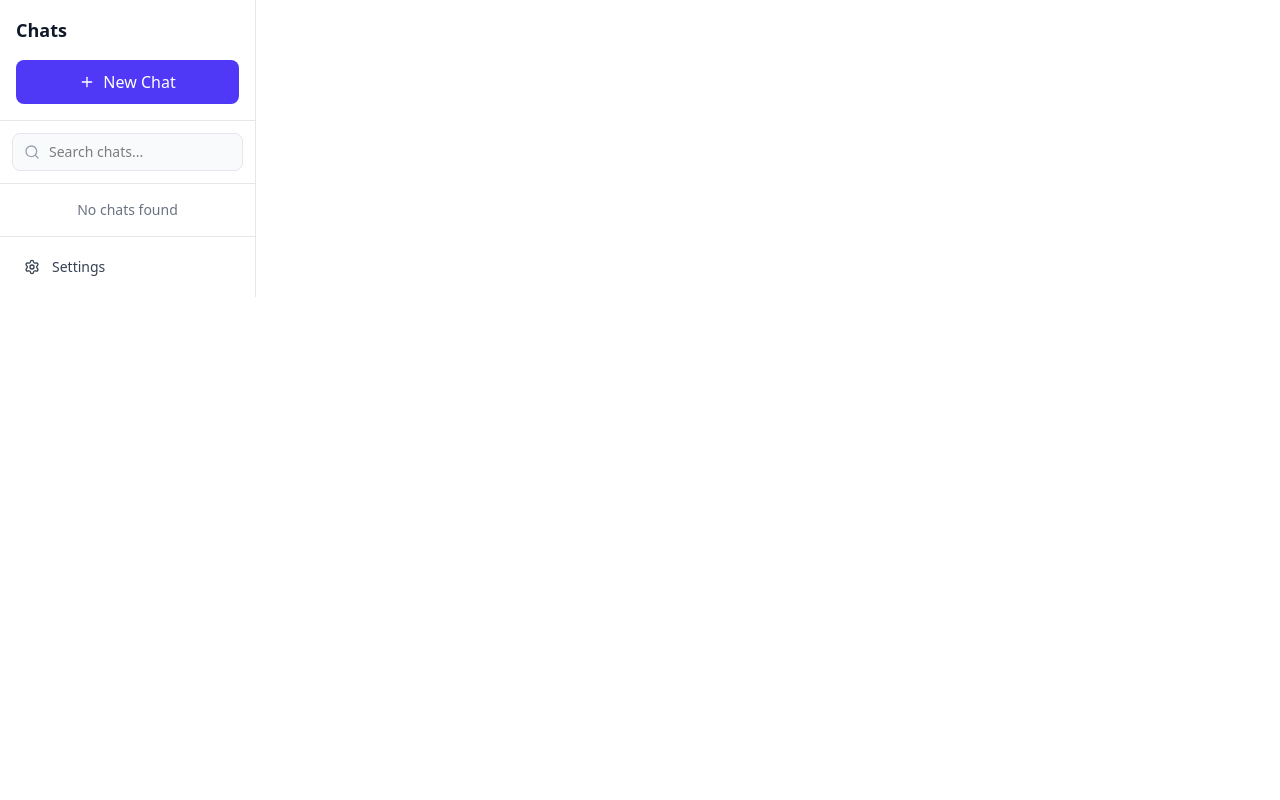
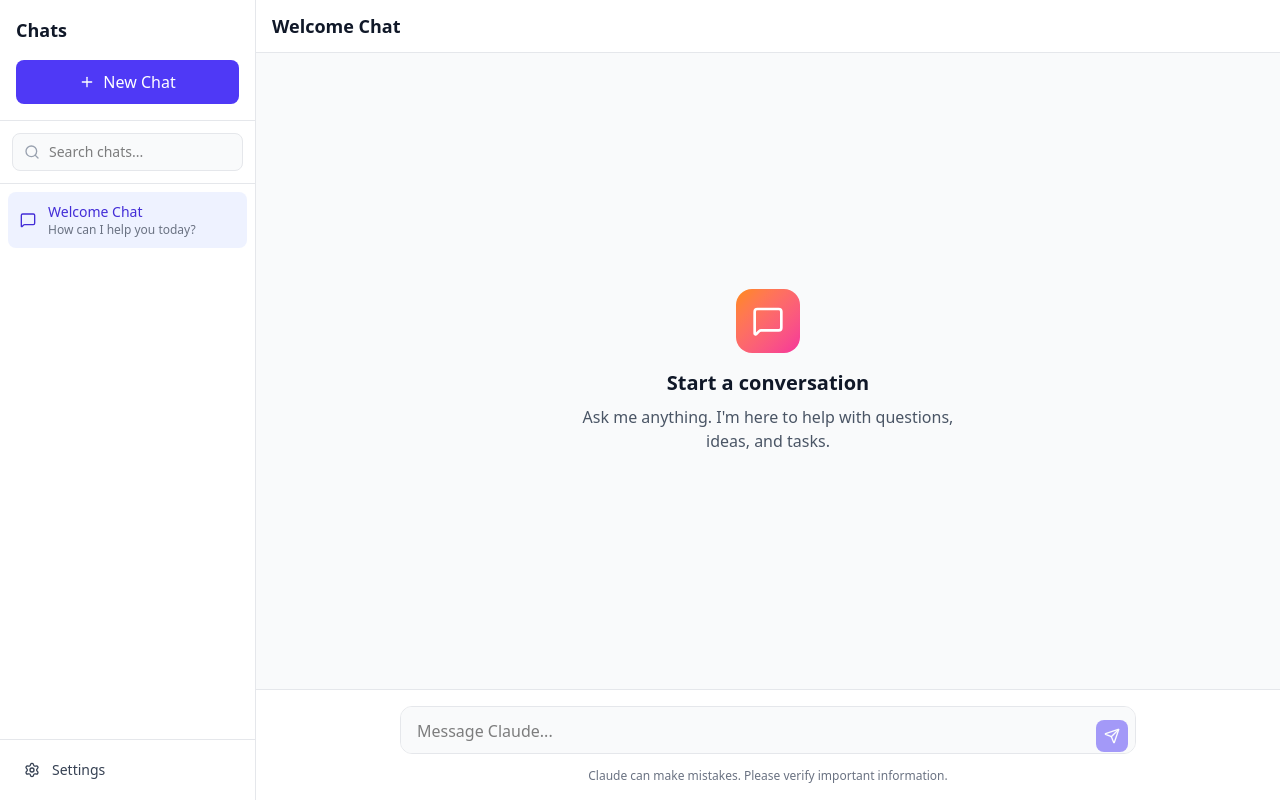
Before and after one commit to alonzojoe/unlimited-claude-ai, a React (Vite) app: page / in a window 1280 px wide. Built offline with nearby package versions, Linux system fonts and the light colour scheme.

Commit message:
merged components in App.tsx, create sample prompt to show a response.

```diff
--- a/src/App.tsx
+++ b/src/App.tsx
@@ -1,8 +1,125 @@
+import { useState } from "react";
+import ChatArea from "./components/ChatArea";
+import type { Chat, Message } from "./types";
+import { Menu } from "lucide-react";
 import Sidebar from "./components/Sidebar";
+
 const App = () => {
+  const [sidebarOpen, setSidebarOpen] = useState<boolean>(false);
+  const [chats, setChats] = useState<Chat[]>([
+    {
+      id: "1",
+      title: "Welcome Chat",
+      preview: "How can I help you today?",
+      messages: [],
+    },
+  ]);
+  const [currentChatId, setCurrentChatId] = useState<string>("1");
+  const [isLoading, setIsLoading] = useState<boolean>(false);
+
+  const currentChat = chats.find((chat) => chat.id === currentChatId);
+
+  const handleSendMessage = (content: string): void => {
+    const newMessage: Message = {
+      id: Date.now().toString(),
+      role: "user",
+      content,
+    };
+
+    setChats((prev) =>
+      prev.map((chat) =>
+        chat.id === currentChatId
+          ? {
+              ...chat,
+              messages: [...chat.messages, newMessage], // Changed from 'message' to 'messages'
+              preview: content.slice(0, 50),
+            }
+          : chat
+      )
+    );
+
+    // Simulate AI response
+    setIsLoading(true);
+    setTimeout(() => {
+      const aiMessage: Message = {
+        id: (Date.now() + 1).toString(),
+        role: "assistant",
+        content:
+          "I'm a demo UI. In a real application, this would be Claude's response to your message!",
+      };
+
+      setChats((prev) =>
+        prev.map((chat) =>
+          chat.id === currentChatId
+            ? { ...chat, messages: [...chat.messages, aiMessage] }
+            : chat
+        )
+      );
+      setIsLoading(false);
+    }, 1000);
+  };
+
+  const handleNewChat = (): void => {
+    const newChat: Chat = {
+      id: Date.now().toString(),
+      title: `Chat ${chats.length + 1}`,
+      preview: "New conversation",
+      messages: [],
+    };
+    setChats((prev) => [newChat, ...prev]);
+    setCurrentChatId(newChat.id);
+    setSidebarOpen(false);
+  };
+
+  const handleDeleteChat = (chatId: string): void => {
+    if (chats.length === 1) return;
+    setChats((prev) => prev.filter((chat) => chat.id !== chatId));
+    if (currentChatId === chatId) {
+      const remainingChat = chats.find((chat) => chat.id !== chatId);
+      if (remainingChat) {
+        setCurrentChatId(remainingChat.id);
+      }
+    }
+  };
+
   return (
-    <div className="max-w-7xl">
-      <Sidebar isOpen={false} chats={[]} />
+    <div className="flex h-screen bg-gray-50">
+      {/* Sidebar */}
+      <Sidebar
+        isOpen={sidebarOpen}
+        onClose={() => setSidebarOpen(false)}
+        chats={chats}
+        currentChatId={currentChatId}
+        onSelectChat={(id: string) => {
+          setCurrentChatId(id);
+          setSidebarOpen(false);
+        }}
+        onNewChat={handleNewChat}
+        onDeleteChat={handleDeleteChat}
+      />
+
+      {/* Main Chat Area */}
+      <div className="flex-1 flex flex-col min-w-0">
+        {/* Header */}
+        <header className="bg-white border-b border-gray-200 px-4 py-3 flex items-center gap-3">
+          <button
+            onClick={() => setSidebarOpen(true)}
+            className="lg:hidden p-2 hover:bg-gray-100 rounded-lg"
+          >
+            <Menu className="w-5 h-5" />
+          </button>
+          <h1 className="text-lg font-semibold text-gray-900">
+            {currentChat?.title || "Claude"}
+          </h1>
+        </header>
+
+        {/* Chat */}
+        <ChatArea
+          messages={currentChat?.messages || []}
+          onSendMessage={handleSendMessage}
+          isLoading={isLoading}
+        />
+      </div>
     </div>
   );
 };
--- a/src/components/ChatArea.tsx
+++ b/src/components/ChatArea.tsx
@@ -16,6 +16,7 @@ const ChatArea = ({ messages, onSendMessage, isLoading }: ChatAreaProps) => {
   useEffect(() => {
     messagesEndRef.current?.scrollIntoView({ behavior: "smooth" });
   }, [messages]);
+
   return (
     <div className="flex flex-col h-full">
       {/* Messages */}
@@ -23,7 +24,7 @@ const ChatArea = ({ messages, onSendMessage, isLoading }: ChatAreaProps) => {
         {messages.length === 0 ? (
           <div className="h-full flex items-center justify-center">
             <div className="text-center max-w-md px-4">
-              <div className="w-16 h-16 bg-linear-to-br from-orange-400 to-pink-500 rounded-2xl flex items-center justify-center mx-auto mb-4">
+              <div className="w-16 h-16 bg-gradient-to-br from-orange-400 to-pink-500 rounded-2xl flex items-center justify-center mx-auto mb-4">
                 <MessageSquare className="w-8 h-8 text-white" />
               </div>
               <h3 className="text-xl font-semibold text-gray-900 mb-2">
@@ -43,7 +44,7 @@ const ChatArea = ({ messages, onSendMessage, isLoading }: ChatAreaProps) => {
             {isLoading && (
               <div className="py-6 px-4 bg-white">
                 <div className="max-w-3xl mx-auto flex gap-4">
-                  <div className="shrink-0 w-8 h-8 rounded-full bg-linear-to-br from-orange-400 to-pink-500 flex items-center justify-center text-sm font-medium text-white">
+                  <div className="shrink-0 w-8 h-8 rounded-full bg-gradient-to-br from-orange-400 to-pink-500 flex items-center justify-center text-sm font-medium text-white">
                     C
                   </div>
                   <div className="flex-1">
--- a/src/components/Message.tsx
+++ b/src/components/Message.tsx
@@ -12,26 +12,24 @@ const Message = ({ message }: MessageProps) => {
       <div className="max-w-3xl mx-auto flex gap-4">
         {/* Avatar */}
         <div
-          className={`shrink-0 w-8 h-8 rounded-full flex items-center justify-center text-sm ${
+          className={`shrink-0 w-8 h-8 rounded-full flex items-center justify-center text-sm font-medium ${
             isUser
               ? "bg-indigo-600 text-white"
-              : "bg-linear-to-br from-orange-400 to-pink-500 text-white"
+              : "bg-gradient-to-br from-orange-400 to-pink-500 text-white"
           }`}
         >
           {isUser ? "U" : "C"}
         </div>
-        {/* Avatar */}
 
         {/* Content */}
         <div className="flex-1 min-w-0">
           <div className="text-sm font-medium text-gray-900 mb-1">
             {isUser ? "You" : "Claude"}
           </div>
-          <div className="text-gray-800 whitespace-pre-wrap wrap-break-word leading-relaxed">
+          <div className="text-gray-800 whitespace-pre-wrap break-words leading-relaxed">
             {message.content}
           </div>
         </div>
-        {/* Content */}
       </div>
     </div>
   );
--- a/src/types/index.ts
+++ b/src/types/index.ts
@@ -1,6 +1,6 @@
 export interface Message {
     id: string;
-    role: 'user' | 'assistant',
+    role: 'user' | 'assistant';
     content: string;
 }
 
@@ -8,5 +8,5 @@ export interface Chat {
     id: string;
     title: string;
     preview: string;
-    message: Message[]
+    messages: Message[];
 }
```
